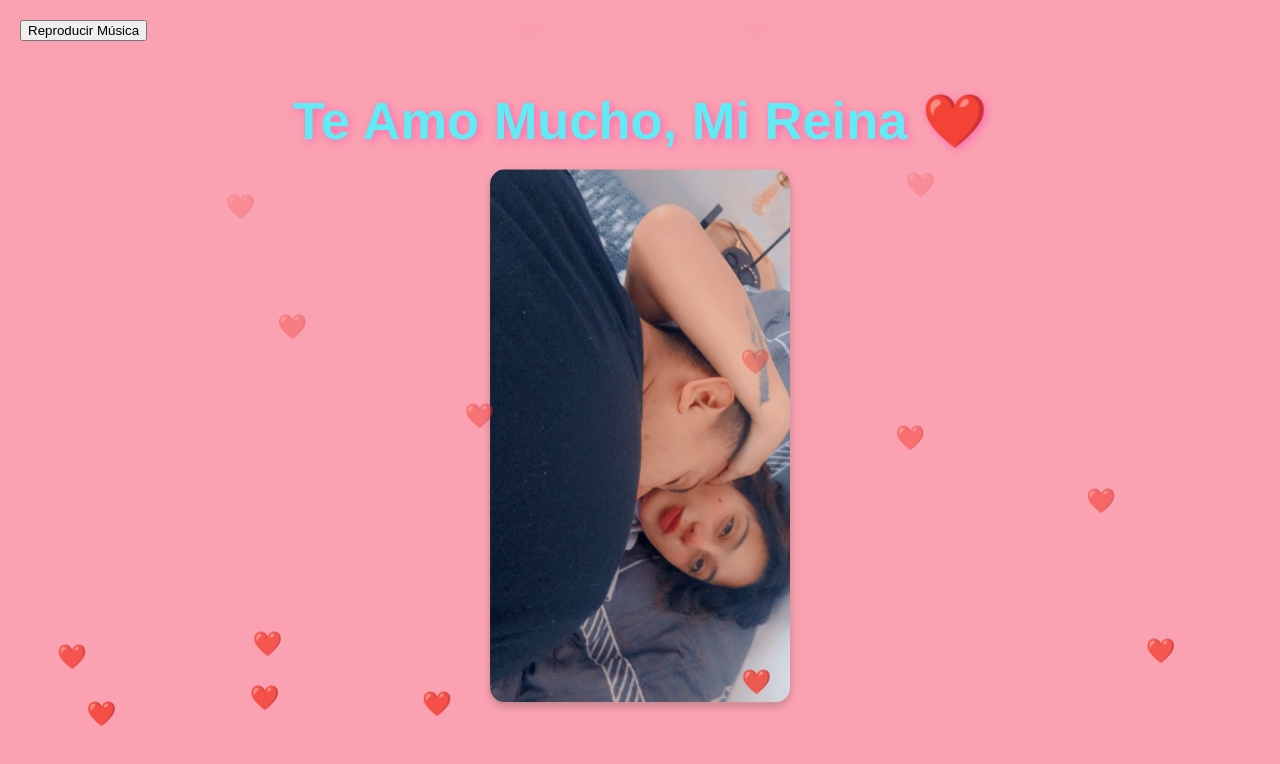
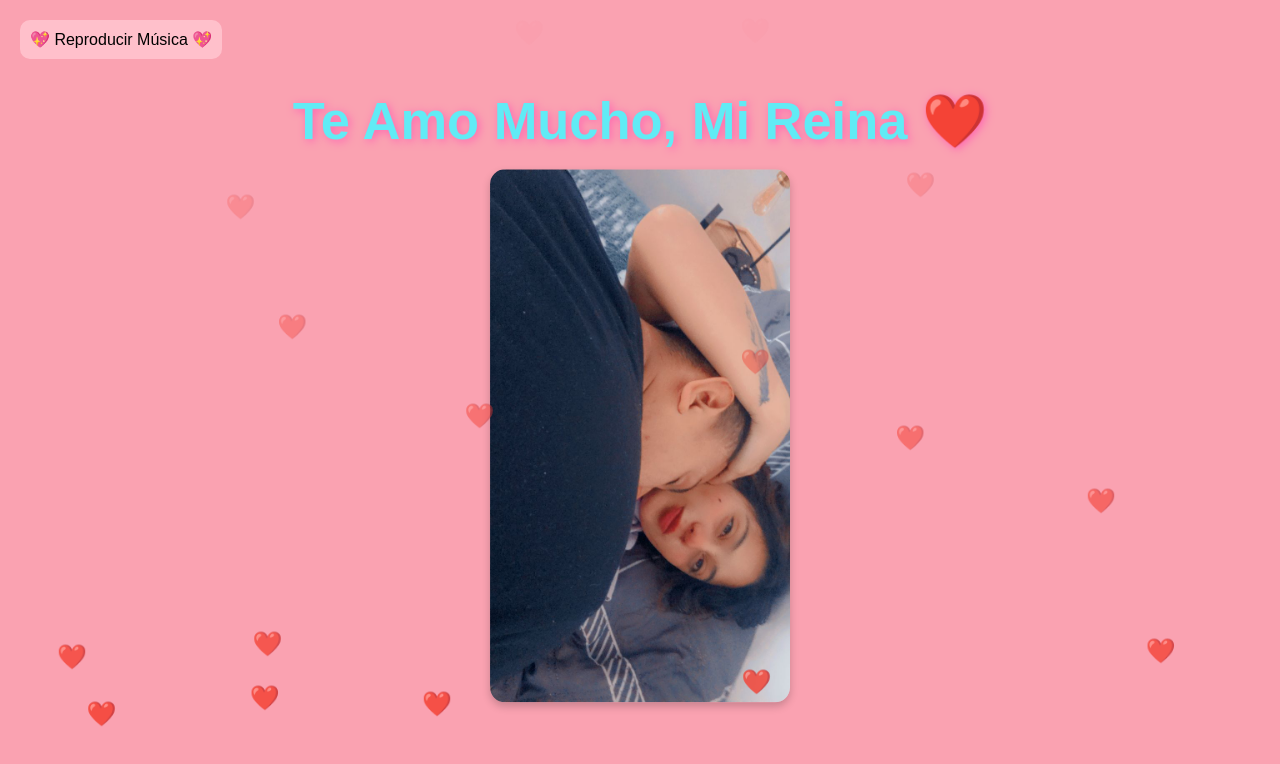
Before and after one commit to alphazeus18/alphazeus18.github.io, a plain HTML site: page index.html in a window 1280 px wide. Drawn offline with Linux system fonts and the light colour scheme.

Commit message:
Update index.html

```diff
--- a/index.html
+++ b/index.html
@@ -58,7 +58,7 @@
         Tu navegador no soporta el elemento de audio.
     </audio>
 
-    <button id="btnPlay" style="position: absolute; top: 20px; left: 20px;">Reproducir Música</button>
+    <button id="btnPlay" style="position: absolute; top: 20px; left: 20px; background-color: pink; border: none; padding: 10px; border-radius: 10px; cursor: pointer; font-size: 16px;">💖 Reproducir Música 💖</button>
 
     <script>
         function crearCorazon() {
```
